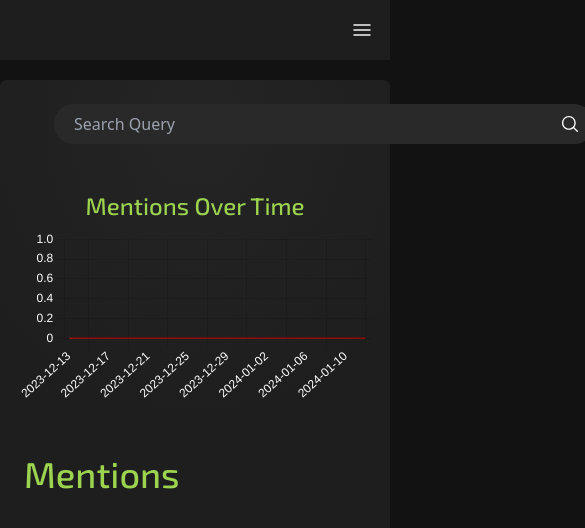
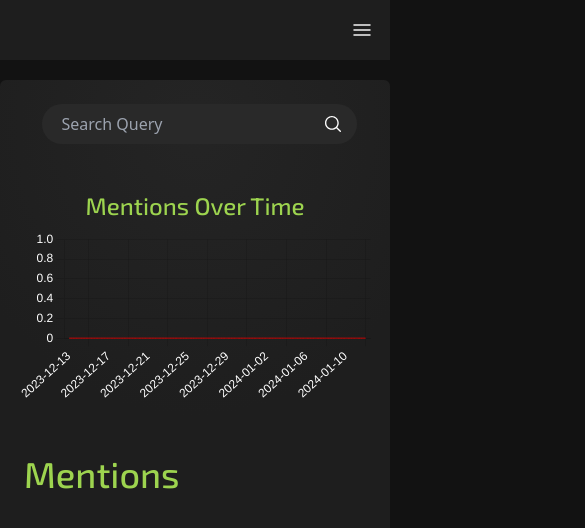
Before and after one commit to gtsui/sentiment-analysis-demo, a Next.js app: page / in a window 390 px wide. Shown: the top 528 px of the page, 585 px wide, since content can reach past the window. Built offline with nearby package versions, Linux system fonts and the light colour scheme.

Commit message:
responsive query input

```diff
--- a/src/site-pages/home/Home.tsx
+++ b/src/site-pages/home/Home.tsx
@@ -53,7 +53,7 @@ const Home = () => {
   return (
     <div className="flex flex-col items-center mt-20">
       <CardDark0 className="flex flex-col w-full max-w-screen-2xl gap-2 p-6">
-        <div className="w-[600px] mb-10">
+        <div className="w-[90vw] max-w-[600px] mb-10">
           <Search
             placeholder="Search Query"
             onSearch={onSearch}
```
